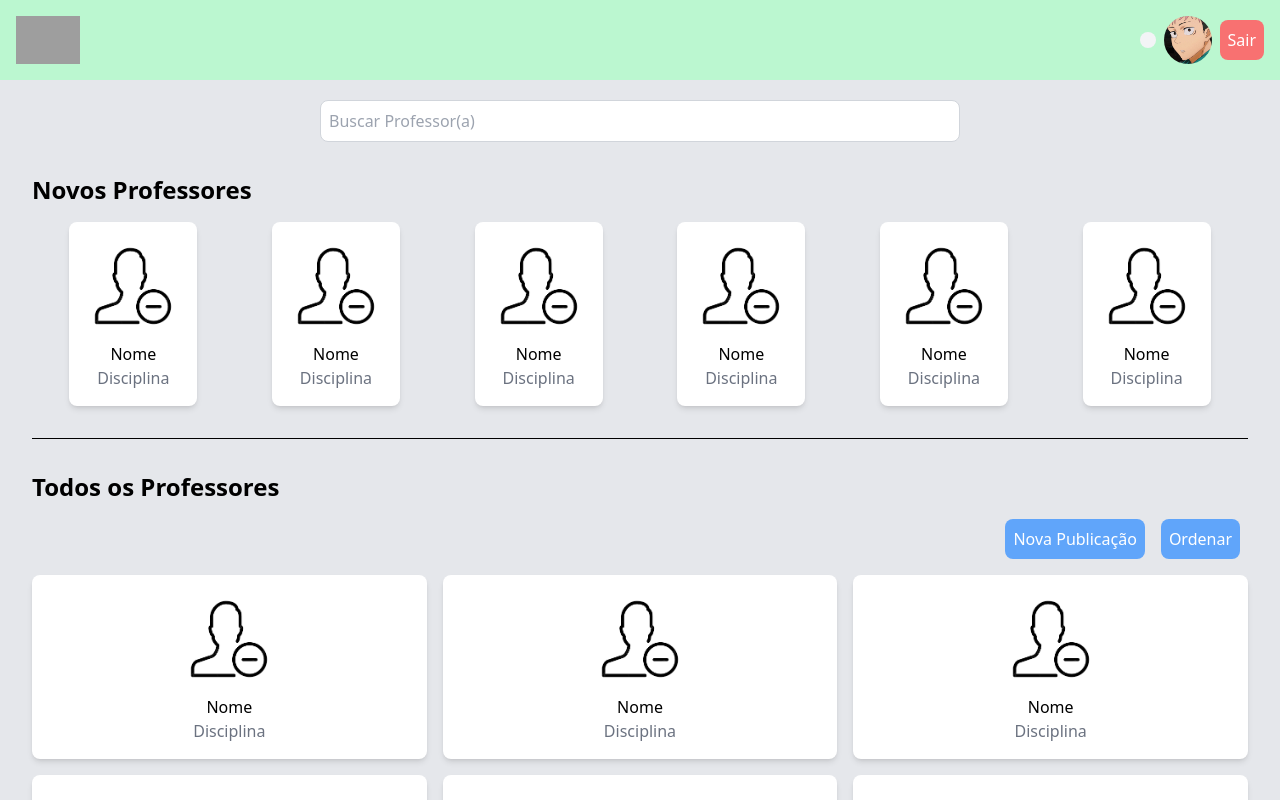
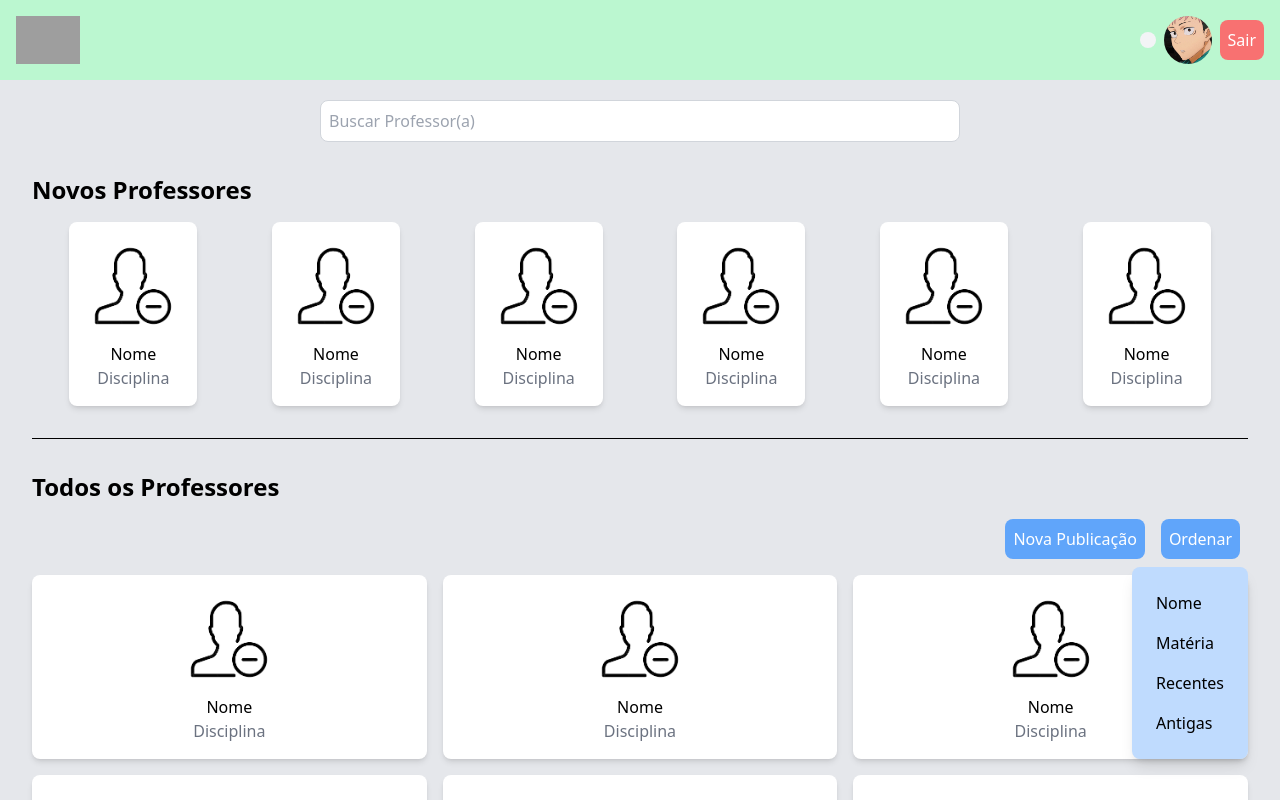
Before and after one commit to BalderLink/Front-Projeto-, a Next.js app: page /feed-logado in a window 1280 px wide. Both pictures are taken after a click on the button "Ordenar". Shown: the top 800 px of the page. Built offline with nearby package versions, Linux system fonts and the light colour scheme; grey boxes are pictures that could not be loaded.

Commit message:
adicionei o ordenar ao logado

```diff
--- a/src/pages/feed-logado/index.tsx
+++ b/src/pages/feed-logado/index.tsx
@@ -2,6 +2,7 @@ import React, { useState } from 'react';
 
 export default function FeedLogado() {
     const [showModal, setShowModal] = useState(false);
+    const [showSortModal, setShowSortModal] = useState(false);
 
     return (
         <main className="text-black bg-gray-200 flex flex-col min-h-screen">
@@ -45,16 +46,27 @@ export default function FeedLogado() {
                 <hr className="border-black my-8" />
 
                 <h2 className="text-2xl font-semibold mb-4">Todos os Professores</h2>
-                <div className="flex justify-end mb-4">
+                <div className="flex justify-end mb-4 relative">
                     <button
                         className="bg-blue-400 text-white p-2 rounded-lg mx-2"
                         onClick={() => setShowModal(true)}
                     >
                         Nova Publicação
                     </button>
-                    <button className="bg-blue-400 text-white p-2 rounded-lg mx-2">
+                    <button
+                        className="bg-blue-400 text-white p-2 rounded-lg mx-2"
+                        onClick={() => setShowSortModal(!showSortModal)}
+                    >
                         Ordenar
                     </button>
+                    {showSortModal && (
+                        <div className="absolute right-0 mt-12 bg-blue-200 rounded-lg shadow-lg p-4">
+                            <p className="cursor-pointer hover:bg-blue-300 p-2">Nome</p>
+                            <p className="cursor-pointer hover:bg-blue-300 p-2">Matéria</p>
+                            <p className="cursor-pointer hover:bg-blue-300 p-2">Recentes</p>
+                            <p className="cursor-pointer hover:bg-blue-300 p-2">Antigas</p>
+                        </div>
+                    )}
                 </div>
                 <div className="grid grid-cols-3 gap-4">
                     {[...Array(6)].map((_, index) => (
```
